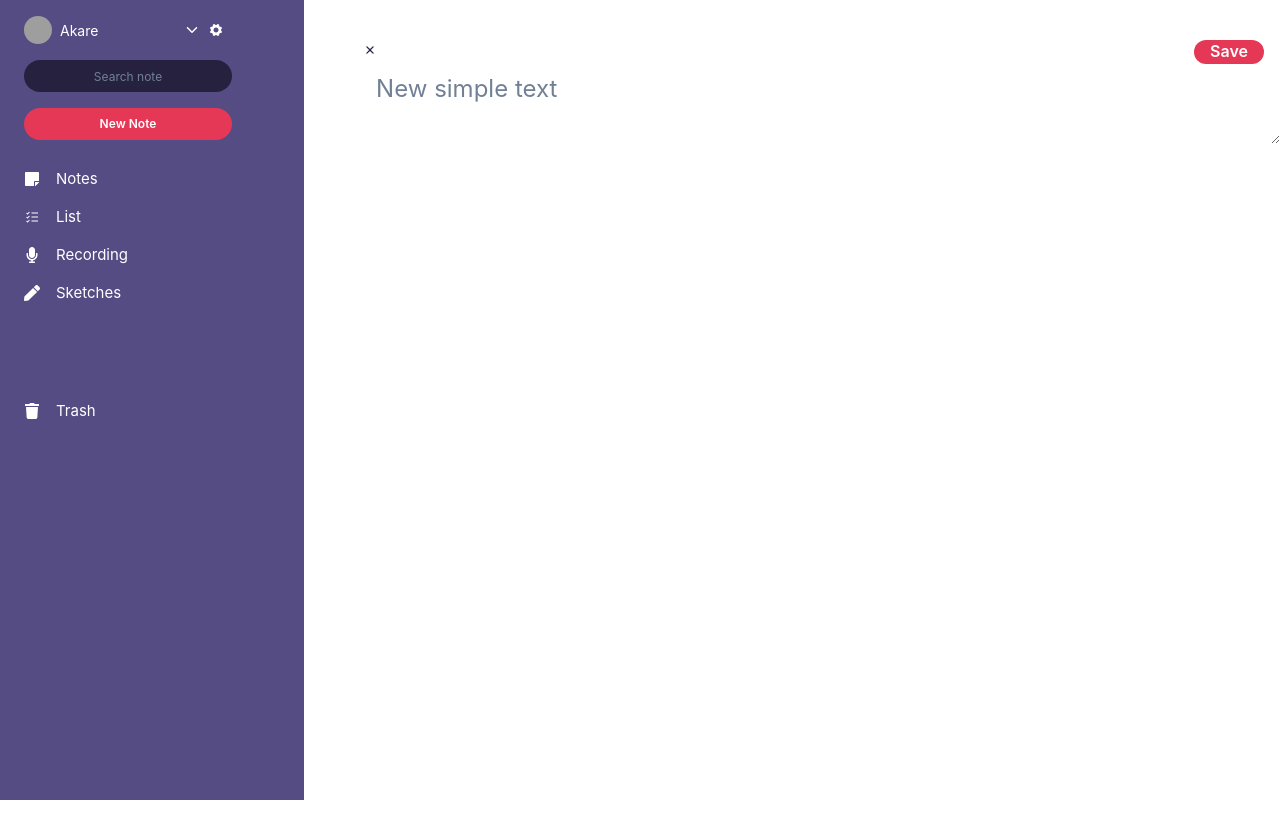
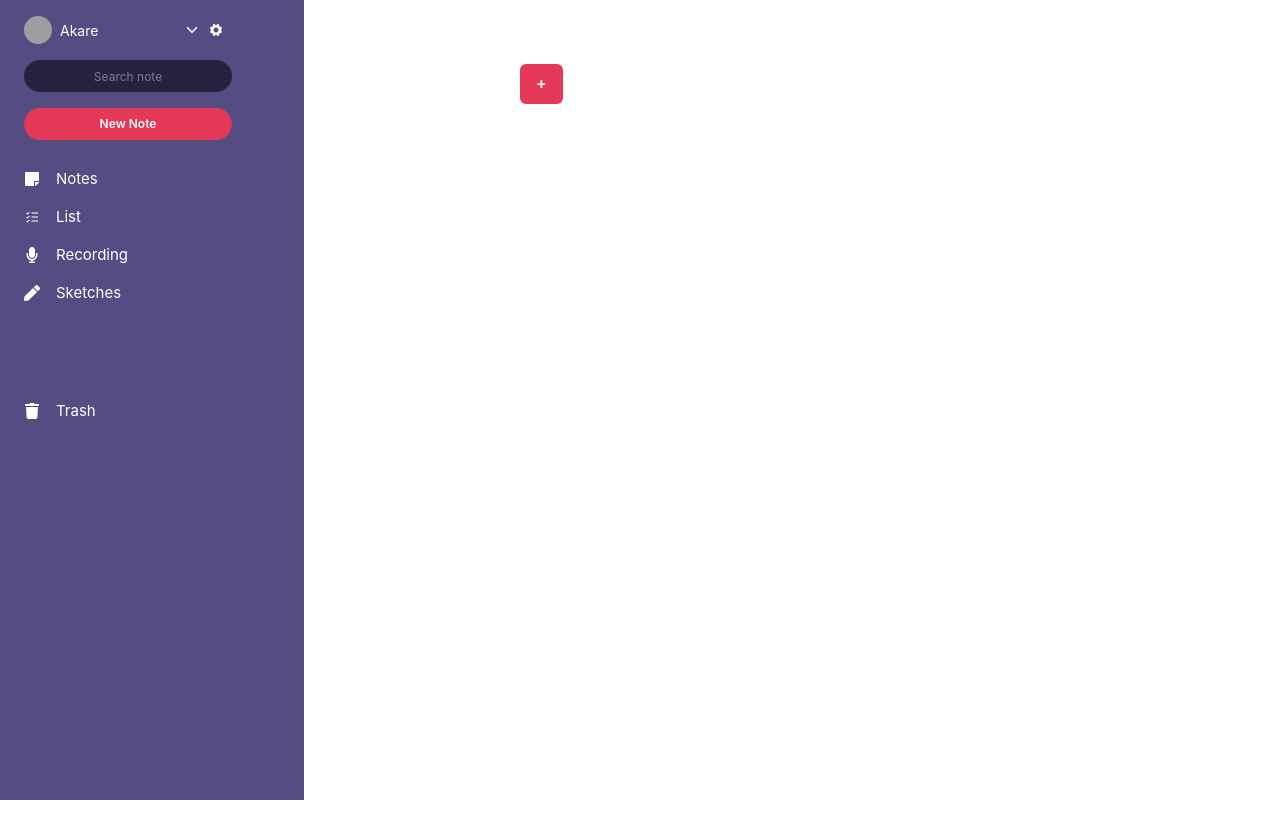
Before and after one commit to akareagwom/note-pal, a React (Vite) app: page /Layout in a window 1280 px wide. Built offline with nearby package versions, Linux system fonts and the light colour scheme; grey boxes are pictures that could not be loaded.

Commit message:
add note link

```diff
--- a/src/notes/Notes.tsx
+++ b/src/notes/Notes.tsx
@@ -1,6 +1,6 @@
 import { Box } from "@chakra-ui/react";
 // import Record from "./components/Record";
-// import CardComp from "./components/CardComp";
+import CardComp from "./components/CardComp";
 import NoteCanva from "./components/noteCanva";
 import { useState } from 'react';
 // import ListCanva from "./components/ListCanva";
@@ -11,12 +11,12 @@ const   Notes =()=>{
 
     return (
         <Box  h={'100vh'}>
-            <NoteCanva cards={cards} setCards={setCards} note={note} setNote={setNote} />
+            {/* <NoteCanva cards={cards} setCards={setCards} note={note} setNote={setNote} /> */}
             {/* <ListCanva/> */}
            <Box>
             {/* <Record/> */}
 
-             {/* <CardComp cards={cards} setCards={setCards} note={note} setNote={setNote} /> */}
+             <CardComp cards={cards} setCards={setCards} note={note} setNote={setNote} />
             </Box>
 
         </Box>
--- a/src/notes/components/AddNotes.tsx
+++ b/src/notes/components/AddNotes.tsx
@@ -2,6 +2,7 @@ import { Box, Button, useDisclosure, Modal, ModalOverlay, ModalContent, ModalHea
 import { FaArrowRight } from "react-icons/fa";
 import NoteCanva from "./noteCanva";
 import React from 'react';
+import { Link } from "react-router-dom";
 
 interface Props {
   note: string;
@@ -10,37 +11,15 @@ interface Props {
   setCards: React.Dispatch<React.SetStateAction<string[]>>;
 }
 
-const AddNotes: React.FC<Props> = ({ note, setNote, cards, setCards }) => {
-  const { isOpen, onOpen, onClose } = useDisclosure();
+const AddNotes: React.FC<Props> = () => {
 
-  const handleSimpleNote = () => {
-    return (
-      <NoteCanva cards={cards} setCards={setCards} note={note} setNote={setNote} />
-    );
-  };
 
   return (
     <Box textAlign={'center'}>
-      <Button onClick={onOpen} mt={6} mx={40} bg={'#e53756'} color={'white'}>+</Button>
-      <Modal isOpen={isOpen} onClose={onClose}>
-        <ModalOverlay />
-        <ModalContent>
-          <ModalHeader>Add New</ModalHeader>
-          <ModalCloseButton />
-          <ModalBody display={'inline-block'} justifyContent={'start'} textAlign={'left'} alignItems={''} lineHeight={2}>
-            <Button onClick={() => handleSimpleNote()} variant={'none'}>Simple note</Button>
-            <Button variant={'none'}>List</Button>
-            <Button variant={'none'}>Record note</Button>
-            <Button variant={'none'}>Sketch</Button>
-          </ModalBody>
+      <Button  mt={6} mx={40} bg={'#e53756'} color={'white'}>
+       <Link to='noteCanva'>+</Link>
+      </Button>
 
-          <ModalFooter>
-            <Button bg={'#e53756'} color={'white'} mr={3} onClick={onClose}>
-              <Icon as={FaArrowRight}/>
-            </Button>
-          </ModalFooter>
-        </ModalContent>
-      </Modal>
     </Box>
   );
 };
```
